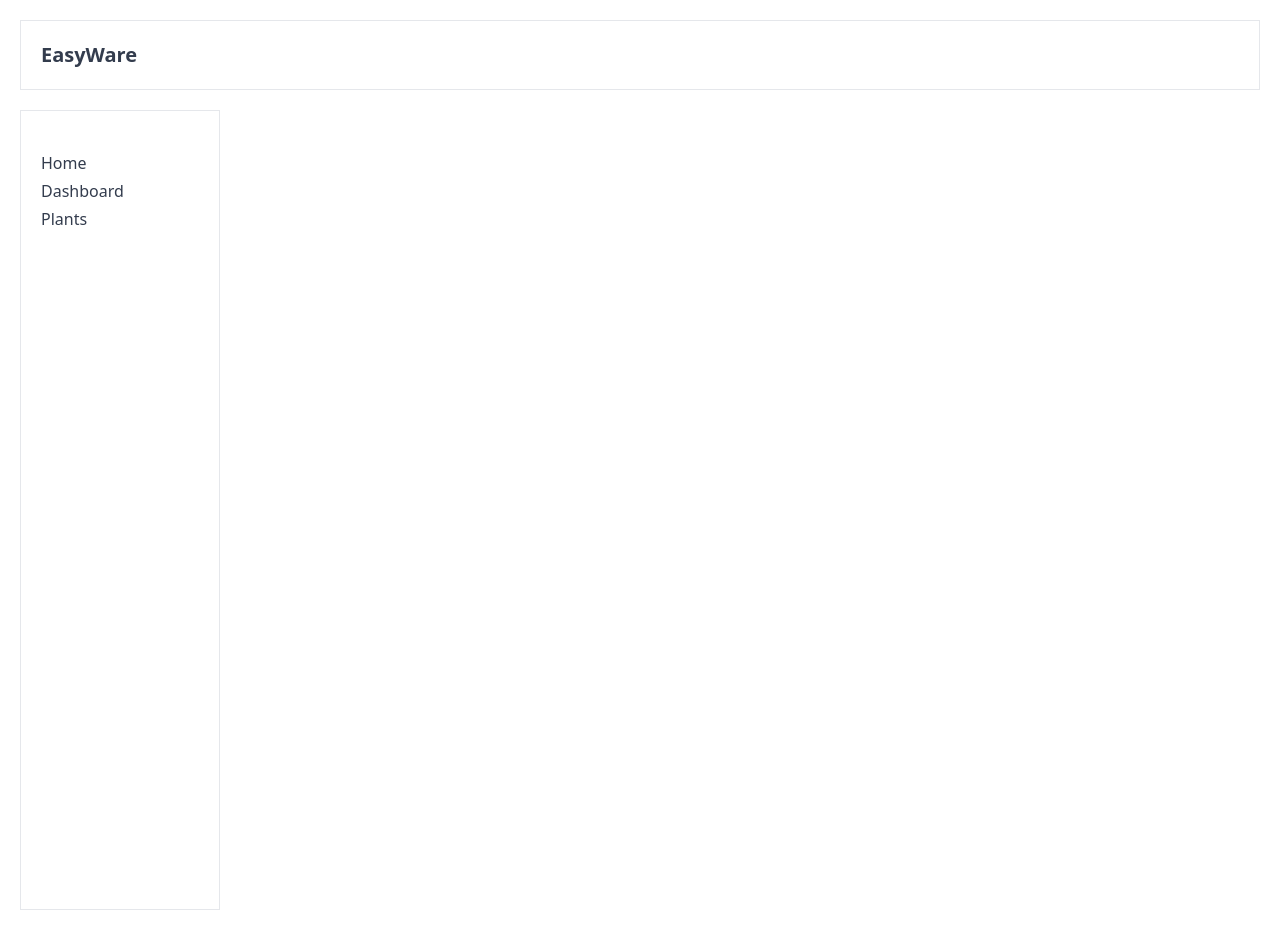
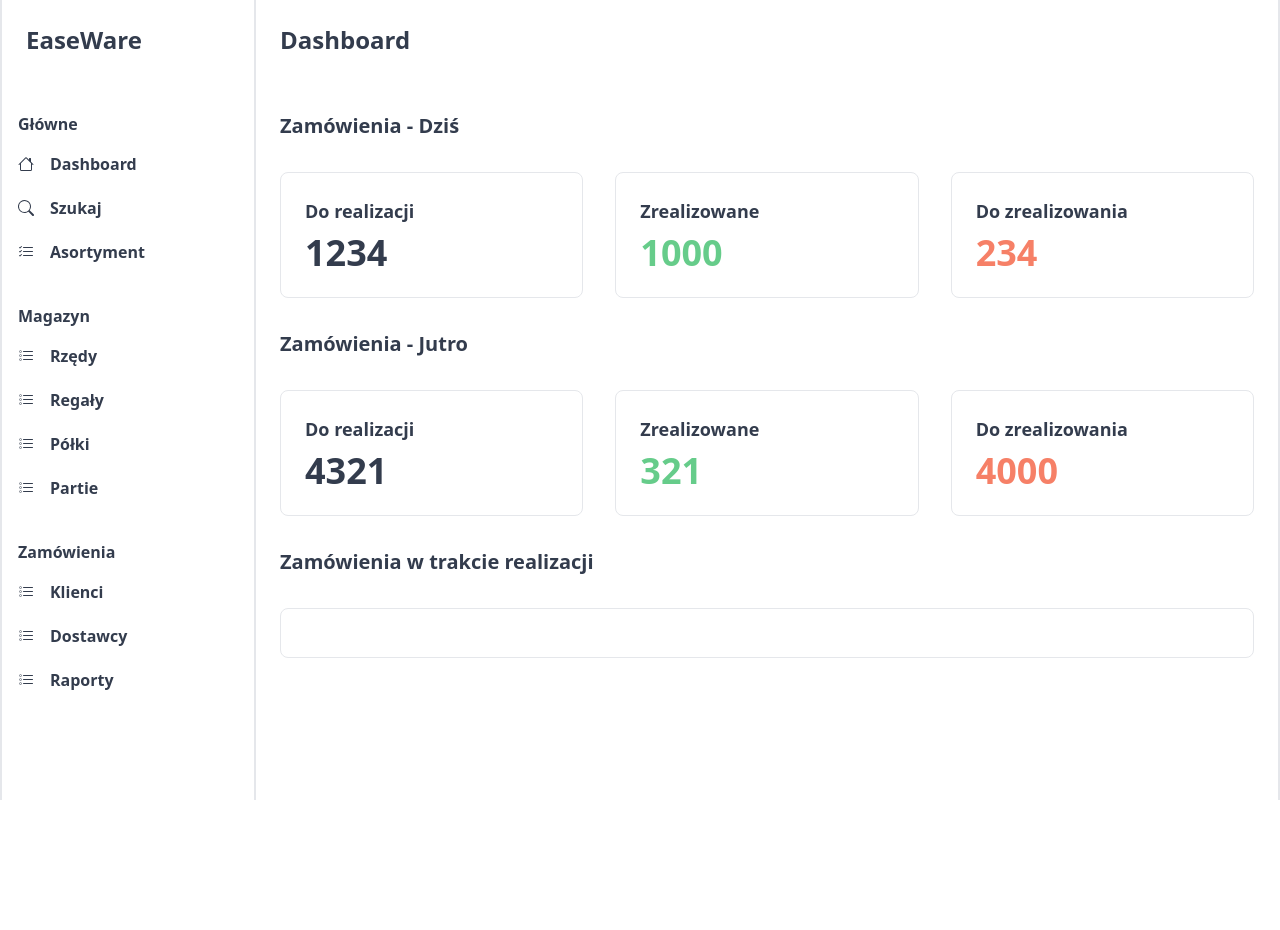
Before and after one commit to kamildzierzak/pjatk-mas-project, a React (Vite) app in the folder frontend/: page /dashboard in a window 1280 px wide. After the commit the page ends 800 px from the top, so only its background shows below. Built offline with nearby package versions, Linux system fonts and the light colour scheme; the HTML template or start-up script is replaced by a standard one.

Commit message:
feat(frontend): create dashboard page - draft

```diff
--- a/frontend/package.json
+++ b/frontend/package.json
@@ -13,6 +13,7 @@
     "axios": "^1.7.2",
     "react": "^18.2.0",
     "react-dom": "^18.2.0",
+    "react-icons": "^5.2.1",
     "react-router-dom": "^6.23.1"
   },
   "devDependencies": {
--- a/frontend/src/layouts/Layout.tsx
+++ b/frontend/src/layouts/Layout.tsx
@@ -1,41 +1,103 @@
-import { Link } from "react-router-dom";
+import { useState } from "react";
+import { Link, Outlet } from "react-router-dom";
+import { BsHouse, BsSearch, BsListCheck, BsListTask } from "react-icons/bs";
 
-const navigationLinks = [
-  { name: "Home", href: "/" },
-  { name: "Dashboard", href: "/dashboard" },
-  { name: "Plants", href: "/plants" },
+const mainNavLinks = [
+  {
+    name: "Dashboard",
+    href: "/dashboard",
+    icon: BsHouse,
+  },
+  { name: "Szukaj", href: "/search", icon: BsSearch },
+  { name: "Asortyment", href: "/stocks", icon: BsListCheck },
+];
+
+const storageNavLinks = [
+  { name: "Rzędy", href: "/rows", icon: BsListTask },
+  { name: "Regały", href: "/racks", icon: BsListTask },
+  { name: "Półki", href: "/shelves", icon: BsListTask },
+  { name: "Partie", href: "/batches", icon: BsListTask },
+];
+
+const ordersNavLinks = [
+  {
+    name: "Klienci",
+    href: "/customers",
+    icon: BsListTask,
+  },
+  {
+    name: "Dostawcy",
+    href: "/suppliers",
+    icon: BsListTask,
+  },
+  {
+    name: "Raporty",
+    href: "/reports",
+    icon: BsListTask,
+  },
 ];
 
 export default function Layout() {
   return (
-    <div className="max-w-screen-2xl mx-auto p-5">
-      <div className="flex flex-col gap-5">
-        <nav className="p-5 border flex flex-col gap-3">
-          <div>
-            <h1 className="text-xl font-semibold">
-              <Link to="/">EasyWare</Link>
-            </h1>
+    <div className="h-full max-w-screen-2xl flex mx-auto ">
+      <div className="hidden min-h-lvh lg:flex min-w-64 border-x-2">
+        <div className="w-full flex flex-col text-md font-semibold">
+          <Link to="/dashboard" className="h-20 text-2xl font-bold p-6">
+            EaseWare
+          </Link>
+          <div className="mt-6 font-semibold">
+            <h2 className="px-4 py-2 font-bold">Główne</h2>
+            <ul className="flex flex-col gap-1">
+              {mainNavLinks.map(link => (
+                <li key={link.href} className="px-4 py-2">
+                  <Link
+                    to={link.href}
+                    className="w-full flex items-center gap-4"
+                  >
+                    {link.icon ? <link.icon /> : <span className="w-4"></span>}
+                    {link.name}
+                  </Link>
+                </li>
+              ))}
+            </ul>
           </div>
-          <ul className="flex lg:hidden flex-col gap-1">
-            {navigationLinks.map(link => (
-              <li key={link.href}>
-                <Link to={link.href}>{link.name}</Link>
-              </li>
-            ))}
-          </ul>
-        </nav>
-        <div className="min-h-lvh w-full flex gap-5">
-          <div className="min-w-[200px] hidden lg:flex flex-col gap-5 py-10 px-5 border">
+          <div className="mt-6 font-semibold">
+            <h2 className="px-4 py-2 font-bold">Magazyn</h2>
             <ul className="flex flex-col gap-1">
-              {navigationLinks.map(link => (
-                <li key={link.href}>
-                  <Link to={link.href}>{link.name}</Link>
+              {storageNavLinks.map(link => (
+                <li key={link.href} className="px-4 py-2">
+                  <Link
+                    to={link.href}
+                    className="w-full flex items-center gap-4"
+                  >
+                    {link.icon ? <link.icon /> : <span className="w-4"></span>}
+                    {link.name}
+                  </Link>
+                </li>
+              ))}
+            </ul>
+          </div>
+          <div className="mt-6 font-semibold">
+            <h2 className="px-4 py-2 font-bold">Zamówienia</h2>
+            <ul className="flex flex-col gap-1">
+              {ordersNavLinks.map(link => (
+                <li key={link.href} className="px-4 py-2">
+                  <Link
+                    to={link.href}
+                    className="w-full flex items-center gap-4"
+                  >
+                    {link.icon ? <link.icon /> : <span className="w-4"></span>}
+                    {link.name}
+                  </Link>
                 </li>
               ))}
             </ul>
           </div>
         </div>
       </div>
+      <div className="w-full min-h-lvh px-6 border-r-2">
+        <Outlet />
+      </div>
     </div>
   );
 }
--- a/frontend/src/pages/Dashboard.tsx
+++ b/frontend/src/pages/Dashboard.tsx
@@ -1,11 +1,70 @@
+const orders = {
+  today: {
+    toBeRealizedTotal: 1234,
+    realized: 1000,
+    toBeRealized: 234,
+  },
+  tommorow: {
+    toBeRealizedTotal: 4321,
+    realized: 321,
+    toBeRealized: 4000,
+  },
+};
+
 export default function Dashboard() {
   return (
-    <div className="grid grid-cols-4 gap-5">
-      {/* 4 grid components */}
-      <div className="bg-blue-500 col-span-2 p-5">Orders</div>
-      <div className="bg-blue-500 col-span-2 p-5">Stock</div>
-      <div className="bg-blue-500 col-span-2 p-5">People</div>
-      <div className="bg-blue-500 col-span-2 p-5">Deliveries</div>
+    <div className="flex flex-col gap-8">
+      <h1 className="h-20 text-2xl font-bold py-6">Dashboard</h1>
+      <div className="flex flex-col gap-8">
+        <h2 className="text-xl font-bold">Zamówienia - Dziś</h2>
+        <div className="flex flex-col md:flex-row gap-8">
+          <div className="w-full flex flex-col gap-2 p-6 border rounded-lg">
+            <h3 className="text-lg font-semibold">Do realizacji</h3>
+            <div className="text-4xl font-bold">
+              {orders.today.toBeRealizedTotal}
+            </div>
+          </div>
+          <div className="w-full flex flex-col gap-2 p-6 border rounded-lg">
+            <h3 className="text-lg font-semibold">Zrealizowane</h3>
+            <div className="text-4xl font-bold text-primary">
+              {orders.today.realized}
+            </div>
+          </div>
+          <div className="w-full flex flex-col gap-2 p-6 border rounded-lg">
+            <h3 className="text-lg font-semibold">Do zrealizowania</h3>
+            <div className="text-4xl font-bold text-accent">
+              {orders.today.toBeRealized}
+            </div>
+          </div>
+        </div>
+      </div>
+      <div className="flex flex-col gap-8">
+        <h2 className="text-xl font-bold">Zamówienia - Jutro</h2>
+        <div className="flex flex-col md:flex-row gap-8">
+          <div className="w-full flex flex-col gap-2 p-6 border rounded-lg">
+            <h3 className="text-lg font-semibold">Do realizacji</h3>
+            <div className="text-4xl font-bold">
+              {orders.tommorow.toBeRealizedTotal}
+            </div>
+          </div>
+          <div className="w-full flex flex-col gap-2 p-6 border rounded-lg">
+            <h3 className="text-lg font-semibold">Zrealizowane</h3>
+            <div className="text-4xl font-bold text-primary">
+              {orders.tommorow.realized}
+            </div>
+          </div>
+          <div className="w-full flex flex-col gap-2 p-6 border rounded-lg">
+            <h3 className="text-lg font-semibold">Do zrealizowania</h3>
+            <div className="text-4xl font-bold text-accent">
+              {orders.tommorow.toBeRealized}
+            </div>
+          </div>
+        </div>
+      </div>
+      <div className="flex flex-col gap-8">
+        <h2 className="text-xl font-bold">Zamówienia w trakcie realizacji</h2>
+        <div className="w-full flex flex-col gap-2 p-6 border rounded-lg"></div>
+      </div>
     </div>
   );
 }
--- a/frontend/src/pages/Plants.tsx
+++ b/frontend/src/pages/Stocks.tsx
@@ -1,13 +1,12 @@
 import { useEffect, useState } from "react";
 import PlantElement from "../components/ui/PlantElement";
 import { getPlants } from "../services/plantService";
-import { PageablePlant } from "../types";
 
-export default function Plants() {
+export default function Stocks() {
   const [data, setData] = useState([]);
   const [currentPage, setCurrentPage] = useState(0);
 
-  const getAllPlants = async (page = 0, size = 15) => {
+  const getAllPlants = async (page = 0, size = 20) => {
     try {
       setCurrentPage(page);
 
--- a/frontend/src/services/plantService.ts
+++ b/frontend/src/services/plantService.ts
@@ -7,7 +7,7 @@ export async function savePlant(plant: Plant) {
   return await axios.post(API_URL, plant);
 }
 
-export async function getPlants(page = 0, size = 15) {
+export async function getPlants(page = 0, size = 10) {
   return await axios.get(`${API_URL}?page=${page}&size=${size}`);
 }
 
```
Also changed, not shown: frontend/src/App.tsx (+7 -1 lines), 1 other file (tests, documents, lock files or other folders).
